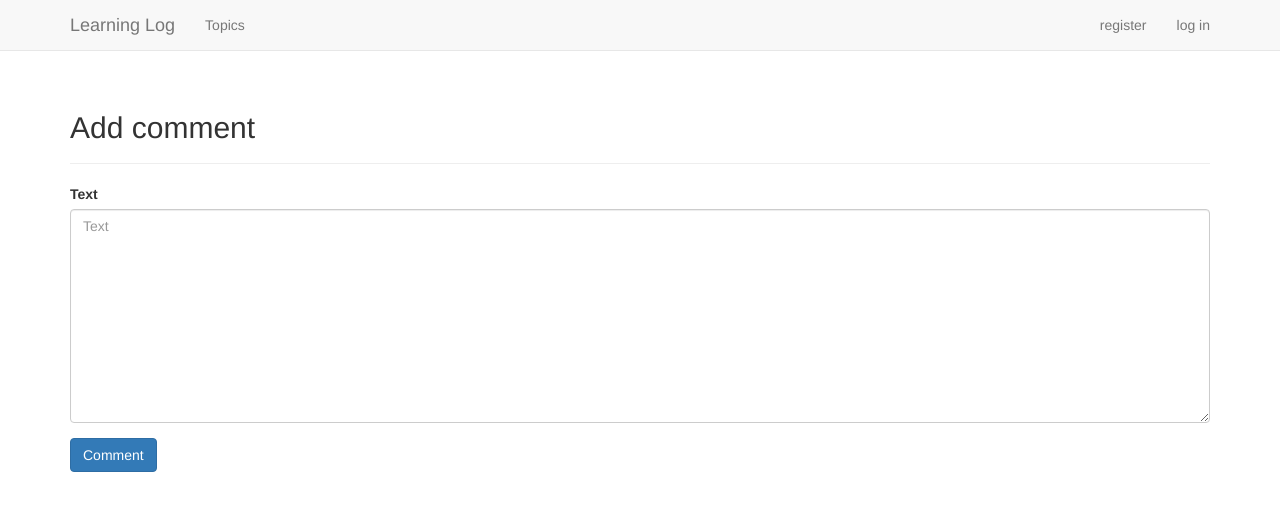
After one commit to asdqwehan/LearningLog, a Django app: page /comment/1/ in a window 1280 px wide. The commit adds this page. Shown: the top 511 px of the page. Run offline with Django 3.2, Linux system fonts and the light colour scheme; data comes from the database, SQL or seed files in the repository; both versions use the stored data as it was after the commit; some libraries are stand-ins or nearby versions.

Commit message:
add comment function

```diff
--- a/learning_logs/admin.py
+++ b/learning_logs/admin.py
@@ -1,5 +1,6 @@
 from django.contrib import admin
-from learning_logs.models import Topic, Entry
+from learning_logs.models import Topic, Entry, Comment
 # Register your models here.
 admin.site.register(Topic)
 admin.site.register(Entry)
+admin.site.register(Comment)
--- a/learning_logs/forms.py
+++ b/learning_logs/forms.py
@@ -1,5 +1,5 @@
 from django import forms
-from .models import Topic, Entry
+from .models import Topic, Entry, Comment
 
 class TopicForm(forms.ModelForm):
     class Meta:
@@ -13,3 +13,8 @@ class EntryForm(forms.ModelForm):
         fields = ['text']
         labels = {'text': ''}
         widgets = {'text': forms.Textarea(attrs={'cols': 80})}
+
+class CommentForm(forms.ModelForm):
+    class Meta:
+        model = Comment
+        fields = ['text']
--- a/learning_logs/models.py
+++ b/learning_logs/models.py
@@ -23,3 +23,13 @@ class Entry(models.Model):
     def __str__(self):
         """返回模型的字符串表示"""
         return self.text[:50] + "..."
+
+class Comment(models.Model):
+    """comments"""
+    entry = models.ForeignKey(Entry)
+    text = models.TextField()
+    date_added = models.DateTimeField(auto_now_add=True)
+    owner = models.ForeignKey(User)
+
+    def __str__(self):
+        return self.text
--- /dev/null
+++ b/learning_logs/templates/learning_logs/comment.html
@@ -0,0 +1,15 @@
+{% extends 'learning_logs/base.html' %}
+{% load bootstrap3 %}
+{% block header %}
+    <h2>Add comment</h2>
+{% endblock header %}
+
+{% block content %}
+    <form action="{% url 'learning_logs:comment' entry.id %}" method="POST">
+        {% csrf_token %}
+        {% bootstrap_form commentform %}
+        {% buttons %}
+            <button name="submit" class="btn btn-primary">Comment</button>
+        {% endbuttons %}
+    </form>
+{% endblock content %}
--- a/learning_logs/urls.py
+++ b/learning_logs/urls.py
@@ -15,4 +15,7 @@ urlpatterns = [
     url(r'^new_entry/(?P<topic_id>\d+)/s$', views.new_entry, name='new_entry'),
     #用于编辑条目的页面
     url(r'^edit_entry/(?P<entry_id>\d+)/$', views.edit_entry, name='edit_entry'),
+
+    #comments
+    url(r'^comment/(?P<entry_id>\d+)/$', views.comment, name='comment')
 ]
--- a/learning_logs/views.py
+++ b/learning_logs/views.py
@@ -2,8 +2,8 @@
 from django.shortcuts import render
 from django.http import HttpResponseRedirect, Http404
 from django.core.urlresolvers import reverse
-from .forms import TopicForm, EntryForm
-from .models import Topic, Entry
+from .forms import TopicForm, EntryForm, CommentForm
+from .models import Topic, Entry, Comment
 from django.contrib.auth.decorators import login_required
 # Create your views here.
 def index(request):
@@ -83,3 +83,21 @@ def edit_entry(request, entry_id):
 
     context = {'entry': entry, 'topic': topic, 'form': form}
     return render(request, 'learning_logs/edit_entry.html', context)
+
+def comment(request, entry_id):
+    """Add new comments"""
+    entry = Entry.objects.get(id=entry_id)
+    topic = entry.topic
+    if request.method != 'POST':
+        commentform = CommentForm()
+    else:
+        commentform = CommentForm(data=request.POST)
+        if commentform.is_valid():
+            add_comment = commentform.save(commit=False)
+            add_comment.entry = entry
+            add_comment.owner = request.user
+            add_comment.save()
+            return HttpResponseRedirect(reverse('learning_logs:topic', args=[topic.id]))
+
+    context = {'entry': entry, 'topic': topic, 'commentform': commentform}
+    return render(request, 'learning_logs/comment.html', context)
```
Also changed, not shown: learning_logs/templates/learning_logs/topic.html (+15 -0 lines), db.sqlite3, learning_logs/migrations/0005_comments.py (added), learning_logs/migrations/0006_auto_20180326_0959.py (added), 7 other files.
